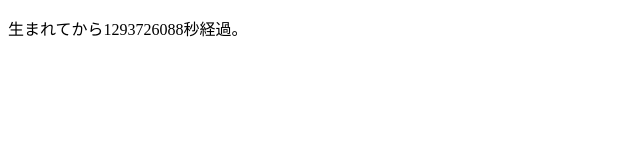
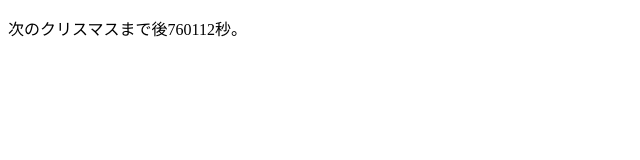
Before and after one commit to progedu/intro-sample, a plain HTML site: page js-function.html in a window 1280 px wide. Shown: the full height of the page, 0-640 px from the left. Drawn offline with Linux system fonts and the light colour scheme.

Commit message:
2023 年版内容に更新

```diff
--- a/function.js
+++ b/function.js
@@ -1,10 +1,15 @@
-(function(){
-    'use strict';
-    var myBirthTime = new Date(1982, 11, 17, 12, 30);
-    function updateParagraph(){
-        var now = new Date();
-        var seconds = (now.getTime() - myBirthTime.getTime()) / 1000;
-        document.getElementById('birth-time').innerText = '生まれてから' + seconds + '秒経過。';
-    }
-    setInterval(updateParagraph, 50);
-})();
+// 見本用に、クリスマスを常に次のクリスマスとする処理
+
+let nextChristmas = new Date('2023-12-25 00:00');
+
+while (nextChristmas < new Date()) {
+    nextChristmas.setFullYear(nextChristmas.getFullYear() + 1);
+}
+
+function updateParagraph() {
+  let now = new Date();
+  let seconds = (nextChristmas.getTime() - now.getTime()) / 1000;
+  document.getElementById('next-christmas').innerText =
+    '次のクリスマスまで後' + seconds + '秒。';
+}
+setInterval(updateParagraph, 50);
--- a/js-function.html
+++ b/js-function.html
@@ -2,10 +2,11 @@
 <html lang="ja">
 <head>
   <meta charset="UTF-8">
-  <title>JavaScriptの関数</title>
+  <meta name="viewport" content="width=device-width, initial-scale=1.0">
+  <title>JavaScript の関数</title>
 </head>
 <body>
-    <p id="birth-time"></p>
-    <script src="function.js"></script>
+  <p id="next-christmas"></p>
+  <script src="function.js"></script>
 </body>
 </html>
```
